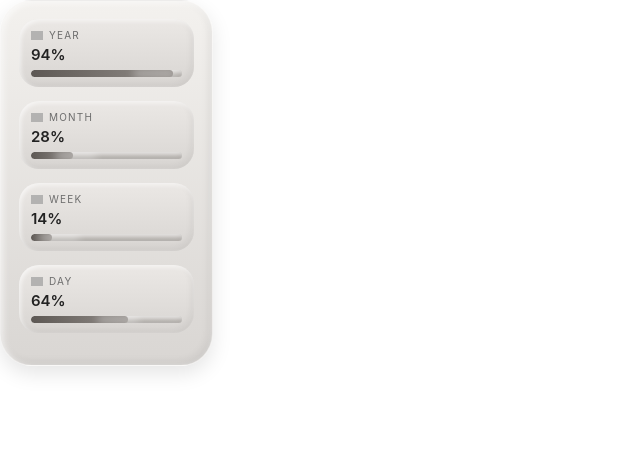
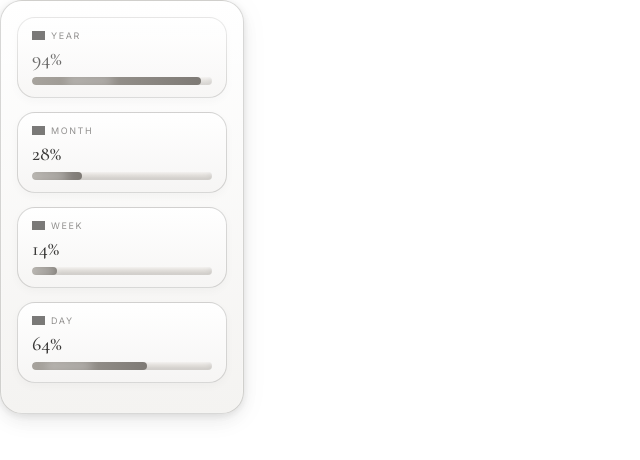
Before and after one commit to thatgirltemplates/GreyStatsWidget, a plain HTML site: page index.html in a window 1280 px wide. Shown: the whole page, without its empty margins (0-640 px from the left). Drawn offline with nearby package versions, Linux system fonts and the light colour scheme; grey boxes are pictures that could not be loaded.

Commit message:
Update index.html

```diff
--- a/index.html
+++ b/index.html
@@ -3,6 +3,8 @@
 <head>
 <meta charset="UTF-8">
 <meta name="viewport" content="width=device-width, initial-scale=1.0">
+
+<link href="https://fonts.googleapis.com/css2?family=Cormorant+Garamond:wght@300;400;500&family=Inter:wght@300;400;500&display=swap" rel="stylesheet">
 
 <style>
 body {
@@ -10,92 +12,126 @@
     padding: 0;
     font-family: "Inter", sans-serif;
     background: transparent;
+    color: #4B4947;
 }
 
-    /* OUTER 3D PILLOW PANEL */
+/* ==============================
+   PANEL — widened + soft glow
+================================= */
 .panel {
-        width: 175px;
-        padding: 18px;
-        border-radius: 32px;
-        background: linear-gradient(180deg, #f3f1ee 0%, #d9d6d3 100%);
+    width: 210px;  /* wider for Notion sidebar */
+    padding: 16px;
+    border-radius: 22px;
+
+    background: linear-gradient(to bottom, #FFFFFF 0%, #F4F3F1 100%);
+
+    border: 1px solid rgba(80,78,76,0.22);
     box-shadow:
-            inset 2px 2px 6px rgba(255,255,255,0.7),
-            inset -3px -3px 8px rgba(0,0,0,0.07),
-            0 8px 20px rgba(0,0,0,0.10);
-        backdrop-filter: blur(8px);
-        border: 1px solid rgba(255,255,255,0.55);
+        0 3px 10px rgba(0,0,0,0.04),
+        0 8px 22px rgba(0,0,0,0.06),
+        inset 0 1px 3px rgba(255,255,255,0.6);
+
+    /* soft floating glow like left widget */
+    filter:
+        drop-shadow(0 1px 4px rgba(0,0,0,0.06))
+        drop-shadow(0 4px 12px rgba(0,0,0,0.04));
 }
 
-    /* INNER MINI SECTIONS */
-    .section {
-        padding: 10px 12px;
-        border-radius: 20px;
-        background: linear-gradient(180deg, #ebe8e5 0%, #d8d5d2 100%);
-        margin-bottom: 14px;
-        box-shadow:
-            inset 2px 2px 4px rgba(255,255,255,0.6),
-            inset -3px -3px 6px rgba(0,0,0,0.05);
+/* sheen */
+.panel::before {
+    content: "";
+    position: absolute;
+    top: 0; left: 0; right: 0;
+    height: 28%;
+    background: linear-gradient(to bottom, rgba(255,255,255,0.55), transparent);
+    border-radius: inherit;
 }
 
+/* ==============================
+   MINI LUXE CARD SECTIONS (A2)
+================================= */
+.section {
+    padding: 12px 14px;
+    border-radius: 18px;
+
+    background: linear-gradient(to bottom, #FFFFFF 0%, #F6F5F4 100%);
+    border: 1px solid rgba(80,78,76,0.22);
+
+    box-shadow:
+        0 3px 10px rgba(0,0,0,0.03),
+        inset 0 1px 2px rgba(255,255,255,0.6);
+
+    margin-bottom: 14px;
+}
+
+/* title row */
 .title-row {
     display: flex;
     align-items: center;
     gap: 6px;
-        margin-bottom: 4px;
+    margin-bottom: 6px;
 }
 
 .title-row img {
-        width: 12px;
+    width: 13px;
     opacity: 0.7;
+    filter: brightness(0.4) sepia(0.2) saturate(0.6); /* warm stone tint */
 }
 
 .stat-title {
-        font-size: 10px;
+    font-size: 9px;
     text-transform: uppercase;
-        letter-spacing: 1.2px;
-        color: #6c6c6c;
+    letter-spacing: 1.6px;
+    opacity: 0.6;
 }
 
+/* percent number */
 .percent {
-        font-size: 15px;
-        font-weight: 600;
-        color: #222;
+    font-family: "Cormorant Garamond", serif;
+    font-size: 20px;
+    font-weight: 500;
     margin-bottom: 6px;
+    color: #3A3938;
 }
 
-    /* 3D Capsule Progress Bar */
+/* ==============================
+   LUXE PROGRESS BAR
+================================= */
 .bar {
     width: 100%;
-        height: 7px;
-        background: linear-gradient(180deg, #c8c4c0, #b9b5b1);
+    height: 8px;
+    background: linear-gradient(to bottom, #EAE7E4, #D7D4CF);
     border-radius: 40px;
     overflow: hidden;
-        position: relative;
+
     box-shadow:
-            inset 2px 2px 4px rgba(255,255,255,0.6),
-            inset -2px -2px 4px rgba(0,0,0,0.08);
+        inset 1px 1px 3px rgba(255,255,255,0.6),
+        inset -2px -2px 4px rgba(0,0,0,0.06);
 }
 
 .fill {
     height: 100%;
     width: 0%;
-        background: linear-gradient(90deg, #5d5854, #918c88);
+
+    background: linear-gradient(90deg, #A7A39D, #7E7A75);
     border-radius: 40px;
-        animation: fillBar 2s forwards ease;
+
+    animation: fillBar 2s forwards ease-out;
     position: relative;
 }
 
-    /* Shimmer overlay */
+/* Shimmer — softer & slower */
 .fill::after {
     content: "";
     position: absolute;
     top: 0;
-        left: -40px;
-        width: 40px;
+    left: -50px;
+    width: 45px;
     height: 100%;
-        background: rgba(255,255,255,0.4);
-        filter: blur(4px);
-        animation: shimmer 2.8s infinite linear;
+    background: rgba(255,255,255,0.35);
+    filter: blur(5px);
+
+    animation: shimmer 3.6s infinite linear;
 }
 
 @keyframes fillBar {
@@ -104,7 +140,7 @@
 }
 
 @keyframes shimmer {
-        0% { left: -40px; }
+    0% { left: -50px; }
     100% { left: 100%; }
 }
 </style>
@@ -188,6 +224,7 @@
 function animate(prefix, value) {
     const percent = document.getElementById(prefix+"Percent");
     const fill = document.getElementById(prefix+"Fill");
+
     let start = 0;
     let end = Math.round(value);
     let duration = 1500;
```
Lines whose indentation alone changed are shown as unchanged.
